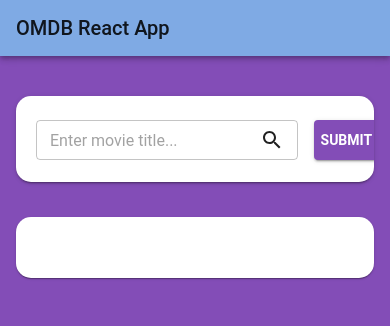
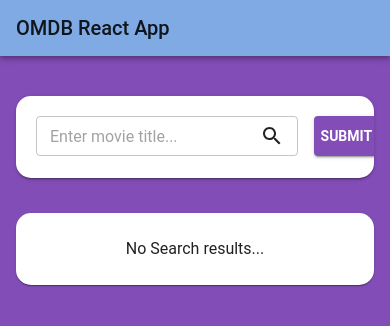
Before and after one commit to xXValhallaCoderXx/omdb-react-app, a React (Create React App) app: page /movies in a window 390 px wide. Shown: the top 326 px of the page. Built offline with nearby package versions, Linux system fonts and the light colour scheme.

Commit message:
Responsive view working better

```diff
--- a/src/pages/movie-list/View.tsx
+++ b/src/pages/movie-list/View.tsx
@@ -1,12 +1,13 @@
 import React from "react";
-
+import { makeStyles } from "@material-ui/core/styles";
 import { IMovie } from "shared/types";
 
 import { MainLayout } from "shared/layouts";
-import { Card } from "shared/components/atoms";
+import { Card, Spinner } from "shared/components/atoms";
 import { SearchBar } from "shared/components/molecules";
 
 import MovieList from "./MovieList";
+import { Typography } from "@material-ui/core";
 
 interface IProps {
   value: string;
@@ -17,26 +18,48 @@ interface IProps {
   onSubmit: (e: React.FormEvent<HTMLFormElement>) => void;
 }
 
-const MainView: React.FC<IProps> = ({ onSubmit, onChange, results, value }) => {
+const useStyles = makeStyles((theme) => ({
+  searchCard: {
+    position: "sticky",
+    top: 55,
+    borderRadius: 15,
+    paddingBottom: 30,
+    paddingLeft: 20,
+    paddingRight: 20,
+    paddingTop: 12,
+    zIndex: 100,
+  },
+  contentCard: {
+    marginTop: 35,
+    borderRadius: 15,
+    padding: theme.spacing(3),
+    display: "flex",
+    justifyContent: "center",
+  },
+}));
+
+const MainView: React.FC<IProps> = ({
+  onSubmit,
+  onChange,
+  results,
+  value,
+  loading,
+}) => {
+  const classes = useStyles();
+
+  const renderText = () => {
+    return <Typography>No Search results...</Typography>;
+  };
   return (
     <MainLayout>
-      <Card
-        elevation={2}
-        style={{
-          position: "sticky",
-          top: 55,
-          borderRadius: 15,
-          paddingBottom: 30,
-          paddingLeft: 20,
-          paddingRight: 20,
-          zIndex: 100,
-        }}
-      >
+      <Card elevation={2} className={classes.searchCard}>
         <form onSubmit={onSubmit}>
-          <SearchBar onChange={onChange} value={value} />
+          <SearchBar onChange={onChange} value={value} loading={loading} />
         </form>
       </Card>
-      <Card style={{ marginTop: 35, borderRadius: 15, paddingBottom: 45 }}>
+      <Card className={classes.contentCard}>
+        {loading && <Spinner />}
+        {results.length === 0 ? renderText() : null}
         <MovieList results={results} />
       </Card>
     </MainLayout>
--- a/src/shared/components/atoms/Button/index.tsx
+++ b/src/shared/components/atoms/Button/index.tsx
@@ -1,11 +1,18 @@
 import React from "react";
 
 import Button, { ButtonProps } from "@material-ui/core/Button";
+import { Spinner } from "shared/components/atoms";
 
-const ButtonComponent: React.FC<ButtonProps> = ({ children, ...rest }) => {
+interface ILocal {
+  loading?: boolean;
+}
+
+type IProps = ILocal & ButtonProps;
+
+const ButtonComponent: React.FC<IProps> = ({ children, loading, ...rest }) => {
   return (
-    <Button style={{ fontWeight: 600 }} {...rest}>
-      {children}
+    <Button disabled={loading} style={{ fontWeight: 600 }} {...rest}>
+      {loading ? <Spinner style={{ height: 30, width: 30 }} /> : children}
     </Button>
   );
 };
--- /dev/null
+++ b/src/shared/components/atoms/Spinner/index.tsx
@@ -0,0 +1,10 @@
+import React from "react";
+import CircularProgress, {
+  CircularProgressProps,
+} from "@material-ui/core/CircularProgress";
+
+const Spinner: React.FC<CircularProgressProps> = (props) => {
+  return <CircularProgress {...props} />;
+};
+
+export default Spinner;
--- a/src/shared/components/atoms/index.tsx
+++ b/src/shared/components/atoms/index.tsx
@@ -2,3 +2,4 @@ export { default as Typography } from "./Typography";
 export { default as Button } from "./Button";
 export { default as Card } from "./Card";
 export { default as Input } from "./Input";
+export { default as Spinner } from "./Spinner";
--- a/src/shared/components/molecules/SearchBar/index.tsx
+++ b/src/shared/components/molecules/SearchBar/index.tsx
@@ -19,9 +19,10 @@ const useStyles = makeStyles((theme) => ({
 interface IProps {
   onChange: (e: React.ChangeEvent<HTMLInputElement>) => void;
   value: string;
+  loading?: boolean;
 }
 
-const SearchBar: React.FC<IProps> = ({ onChange, value }) => {
+const SearchBar: React.FC<IProps> = ({ onChange, value, loading }) => {
   const classes = useStyles();
   return (
     <Grid container spacing={2} className={classes.searchWrapper}>
@@ -38,6 +39,7 @@ const SearchBar: React.FC<IProps> = ({ onChange, value }) => {
       </Grid>
       <Grid item xs={2}>
         <Button
+          loading={loading}
           className={classes.searchBtn}
           fullWidth
           variant="contained"
--- a/src/shared/hooks/useFetch.ts
+++ b/src/shared/hooks/useFetch.ts
@@ -1,4 +1,4 @@
-import { useState, useEffect } from "react";
+import { useState } from "react";
 import { IMovie } from "shared/types";
 
 const httpStatus: any = (response: Response) => {
@@ -25,7 +25,6 @@ const useFetch = () => {
   const [data, setData] = useState<IMovie[]>([]);
   const [totalResults, setTotalResults] = useState("");
   const [loading, setLoading] = useState(false);
-  const [error, setError] = useState(false);
 
   const apiCall = async (name: string) => {
     setLoading(true);
```
